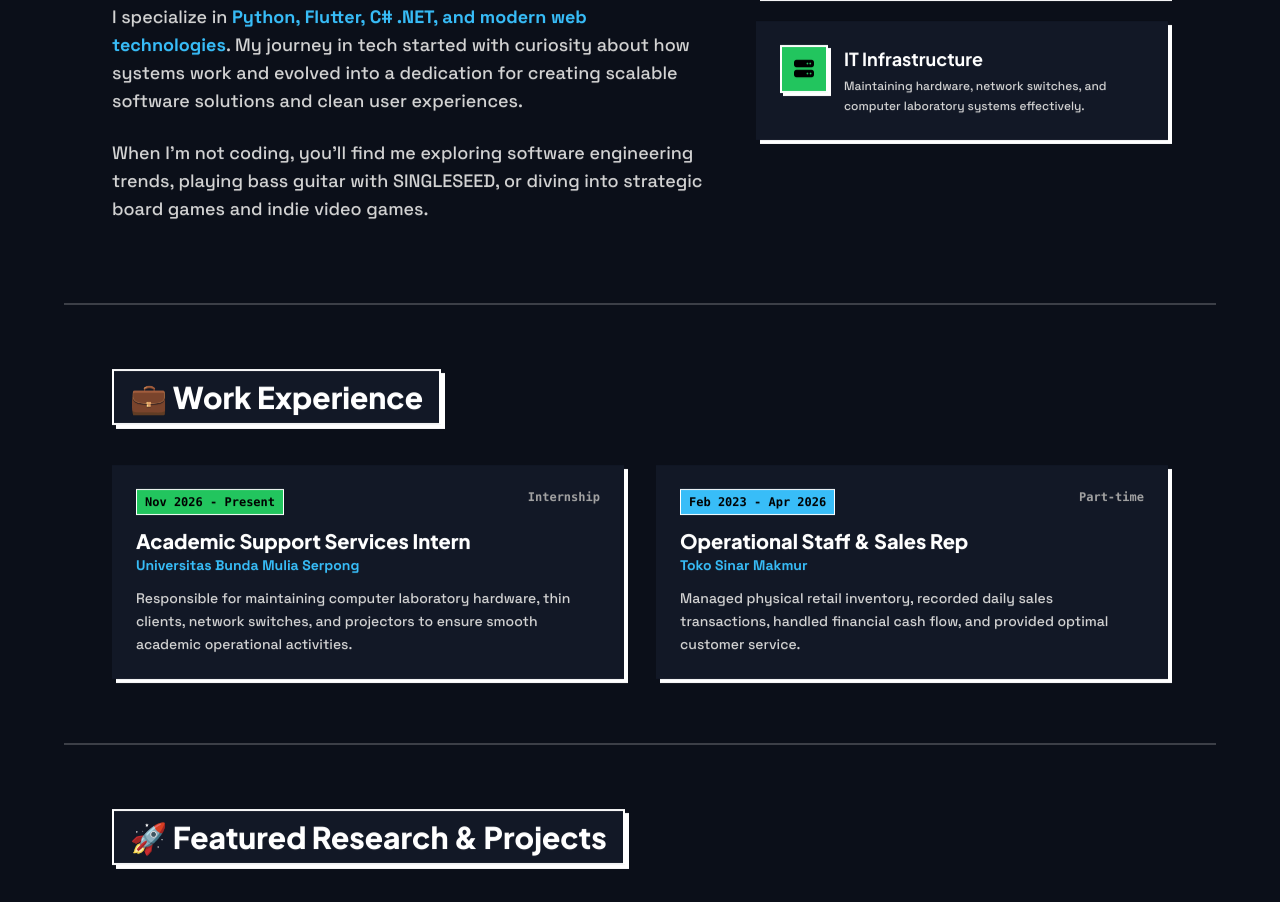
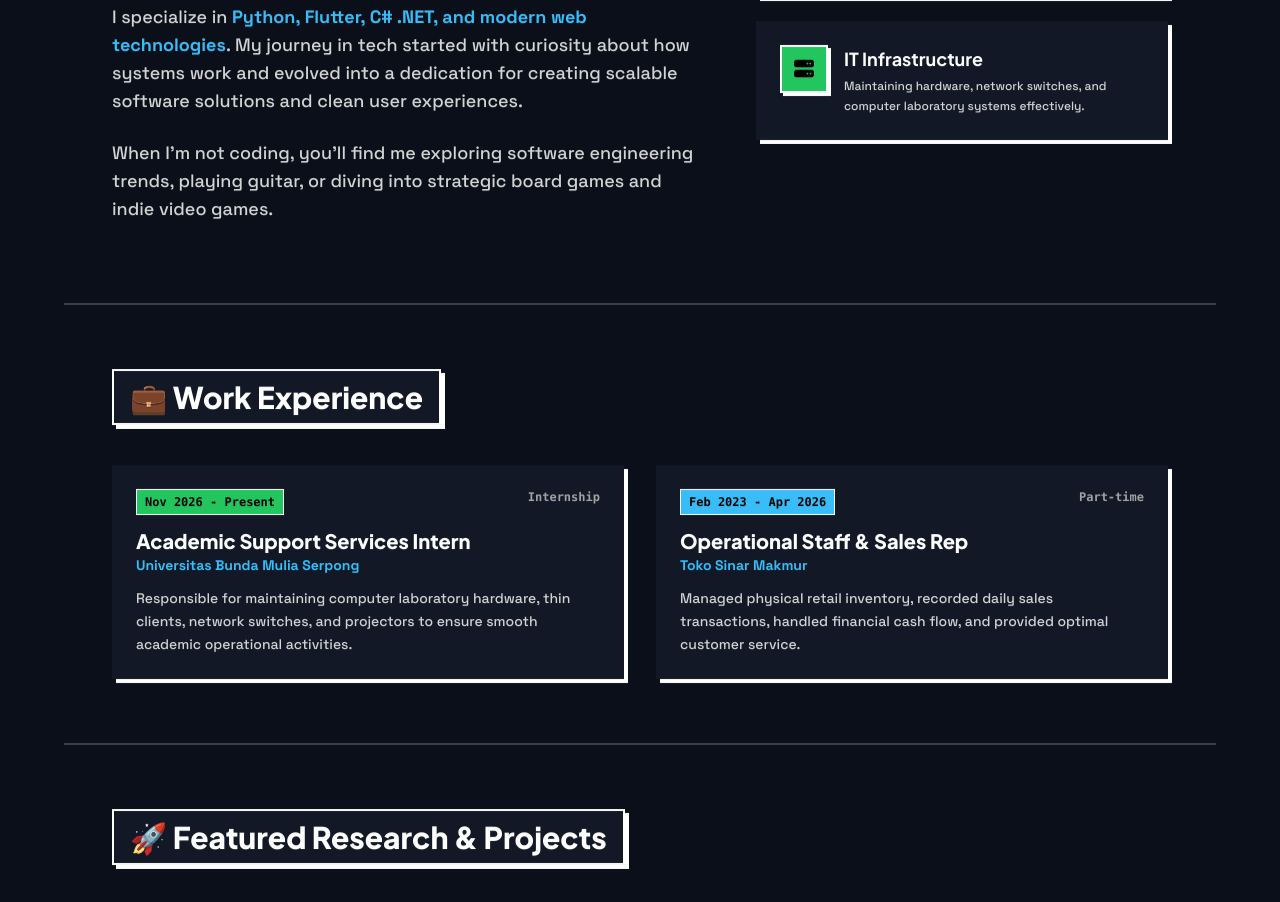
Before and after one commit to hansenutomo/hansenutomo.github.io, a plain HTML site: page index.html in a window 1280 px wide. Shown: the part 1209-2111 px from the top of the page. Drawn offline with nearby package versions, Linux system fonts and the light colour scheme.

Commit message:
Add files via upload

```diff
--- a/index.html
+++ b/index.html
@@ -211,7 +211,7 @@
                     I specialize in <span class="text-[#38BDF8] font-bold">Python, Flutter, C# .NET, and modern web technologies</span>. My journey in tech started with curiosity about how systems work and evolved into a dedication for creating scalable software solutions and clean user experiences.
                 </p>
                 <p class="text-neutral-300 text-base md:text-lg leading-relaxed">
-                    When I'm not coding, you'll find me exploring software engineering trends, playing bass guitar with SINGLESEED, or diving into strategic board games and indie video games.
+                    When I'm not coding, you'll find me exploring software engineering trends, playing guitar, or diving into strategic board games and indie video games.
                 </p>
             </div>
 
```
